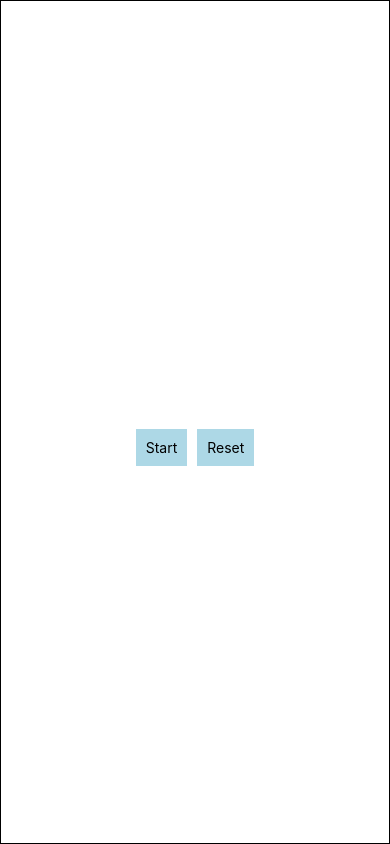
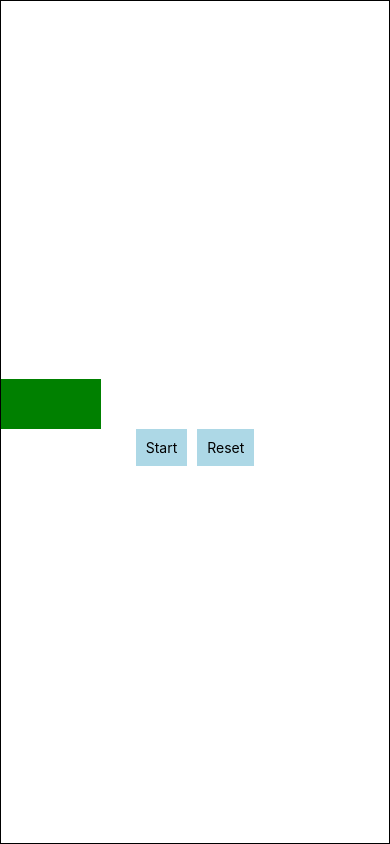
Before and after one commit to abhidatta0/Animations_AnimatedApi_Series, a React Native app: screen / in a window 390 px wide. Built offline with nearby package versions, Linux system fonts and the light colour scheme.

Commit message:
different extrapolate properties with scale

```diff
--- a/src/components/CardColorInterpolate.tsx
+++ b/src/components/CardColorInterpolate.tsx
@@ -7,7 +7,7 @@ const CardColorInterpolate = ()=>{
     const onStart = ()=> {
        Animated.timing(boxPos, {
         toValue: 300,
-        useNativeDriver: false,
+        useNativeDriver: true,
         duration: 5000,
        }).start();
     }
@@ -15,24 +15,29 @@ const CardColorInterpolate = ()=>{
     const onReset = ()=> {
         Animated.timing(boxPos, {
             toValue: 0,
-            useNativeDriver: false,
+            useNativeDriver: true,
            }).start();
     }
    return (
     <View style={styles.container}>
         <Animated.View style={[styles.box, {
-            // transform:[
-            //     {translateX: boxPos}
-            // ],
+            transform:[
+                {translateX: boxPos},
+                {scale: boxPos.interpolate({
+                    inputRange: [0, 150],
+                    outputRange: [1,3],
+                    extrapolate:'identity',
+                })}
+            ],
             backgroundColor: 'green',
             // opacity:boxPos.interpolate({
             //     inputRange:[0, 150, 300],
             //     outputRange: [1,0.5, 1]
             // }),
-            width:boxPos.interpolate({
-                inputRange:[0, 150, 300],
-                outputRange: [0, 150, 300]
-            }),
+            // width:boxPos.interpolate({
+            //     inputRange:[0, 150, 300],
+            //     outputRange: [0, 150, 300]
+            // }),
         }]} />
         <View style={styles.btnGroup}>
         <TouchableOpacity style={styles.btn} onPress={onStart}>
```
